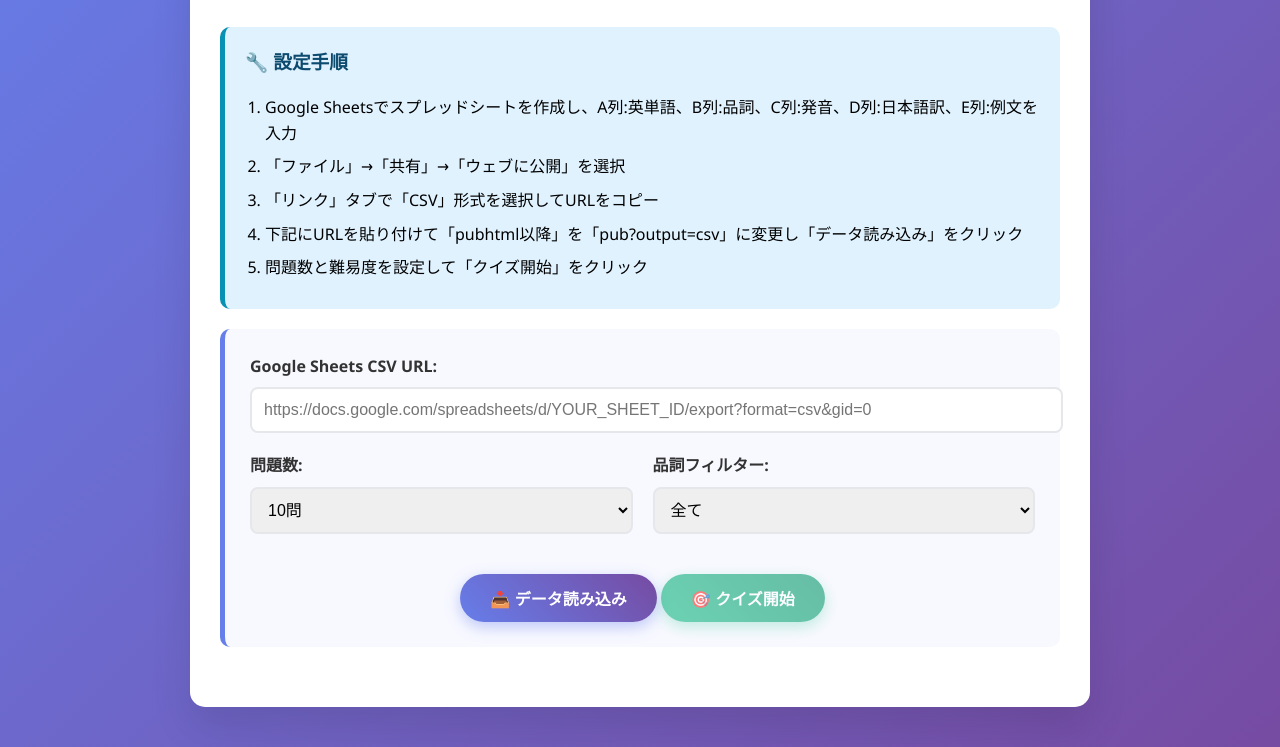
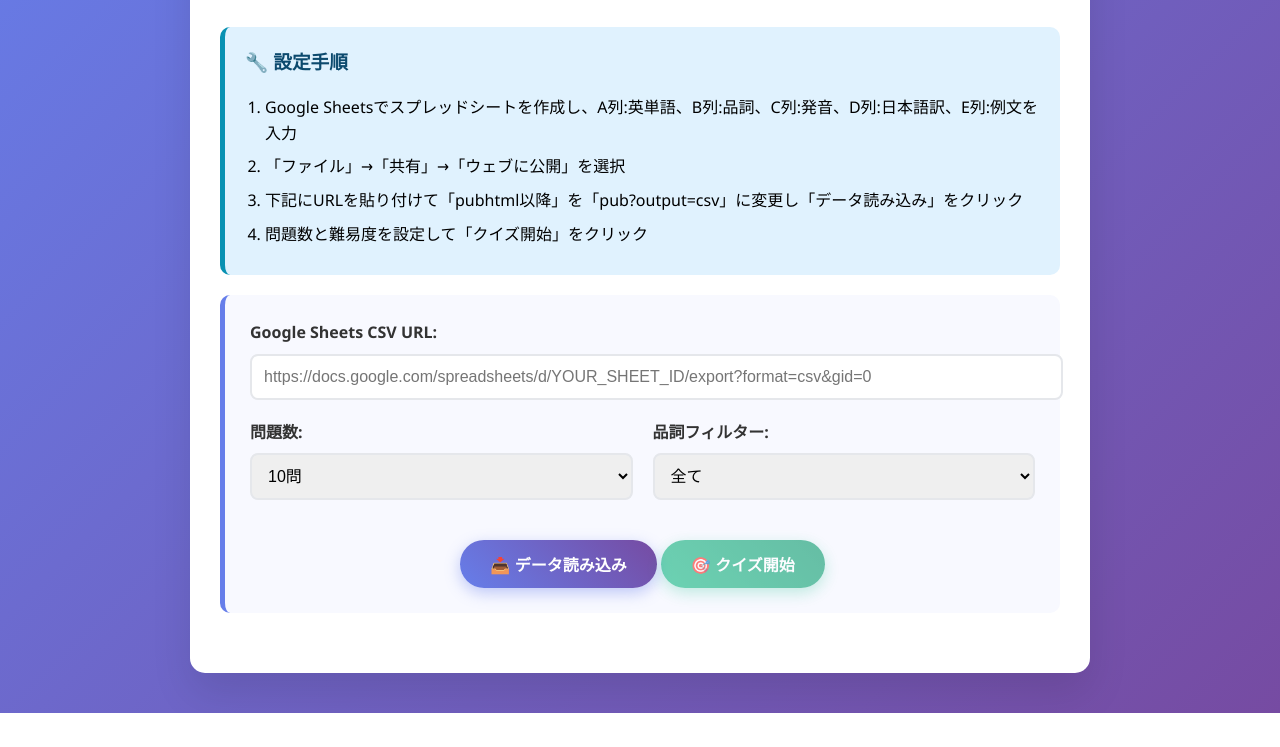
Before and after one commit to sophie-mm/quiz-4choices-v001, a plain HTML site: page index.html in a window 1280 px wide. Shown: the part 198-945 px from the top of the page. After the commit the page ends 911 px from the top, so only its background shows below. Drawn offline with nearby package versions, Linux system fonts and the light colour scheme.

Commit message:
Update index.html

```diff
--- a/index.html
+++ b/index.html
@@ -352,8 +352,7 @@
             <ol>
                 <li>Google Sheetsでスプレッドシートを作成し、A列:英単語、B列:品詞、C列:発音、D列:日本語訳、E列:例文を入力</li>
                 <li>「ファイル」→「共有」→「ウェブに公開」を選択</li>
-		<li>「リンク」タブで「CSV」形式を選択してURLをコピー</li>
-                <li>下記にURLを貼り付けて「pubhtml以降」を「pub?output=csv」に変更し「データ読み込み」をクリック</li>
+		<li>下記にURLを貼り付けて「pubhtml以降」を「pub?output=csv」に変更し「データ読み込み」をクリック</li>
                 <li>問題数と難易度を設定して「クイズ開始」をクリック</li>
             </ol>
         </div>
```
